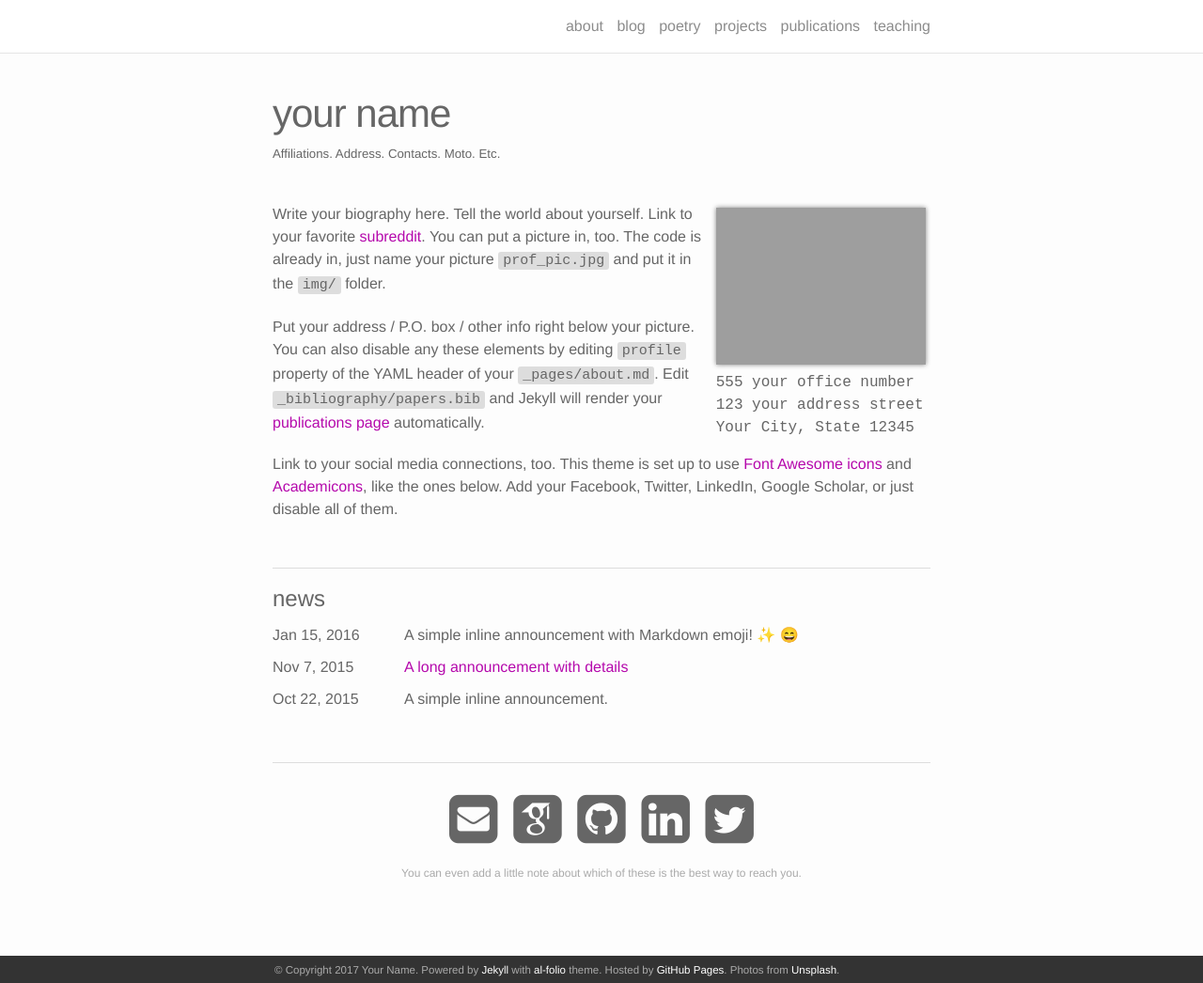
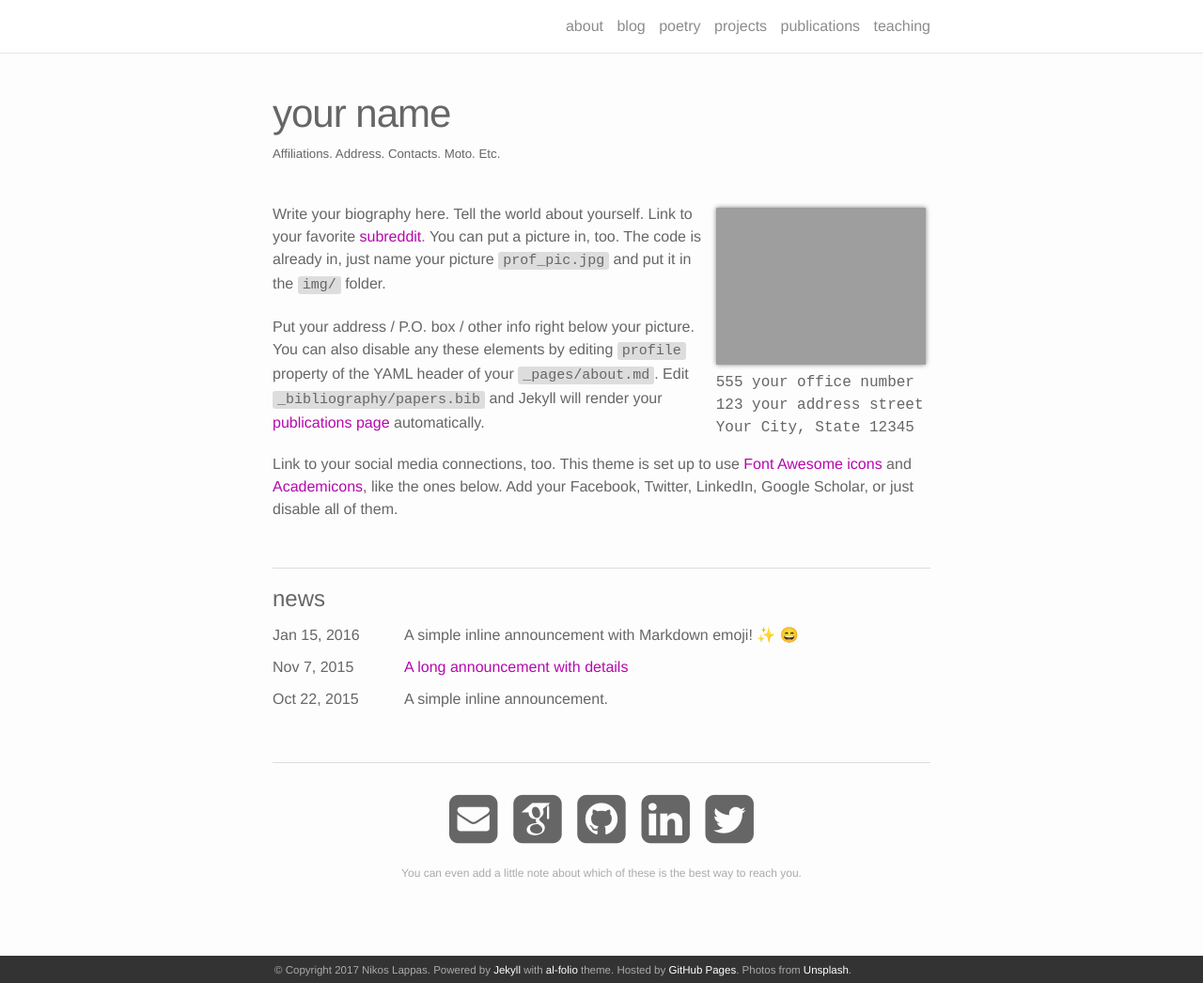
Before and after one commit to nlappas/nikoslappas.github.io, a Jekyll site: the page built from _pages/about.md, in a window 1280 px wide and 1046 px high. Shown: the whole window at 94% size. Built offline with Jekyll 4.4.1, drawn with Linux system fonts in a browser that asks for light colours; emoji names are drawn with the system emoji font; some web fonts are replaced; part of the change alters nothing that is shown.

Commit message:
Update _config.yml

```diff
--- a/_config.yml
+++ b/_config.yml
@@ -2,7 +2,7 @@
 # Site settings
 # -----------------------------------------------------------------------------
 
-name: Your Name
+name: Nikos Lappas
 email: you@example.com
 description: > # this means to ignore newlines until "url:"
   A simple, whitespace theme for academics. Based on [*folio](https://github.com/bogoli/-folio) design.
@@ -65,28 +65,28 @@ gems:
     - jemoji
 
 # Jekyll-Scholar
-scholar:
+#scholar:
 
-  last_name: Einstein
+#  last_name: Einstein
 
-  style: apa
-  locale: en
+#  style: apa
+#  locale: en
 
-  sort_by: year
-  order: descending
+#  sort_by: year
+#  order: descending
 
-  source: /_bibliography/
-  bibliography: papers.bib
-  bibliography_template: bib
+#  source: /_bibliography/
+#  bibliography: papers.bib
+#  bibliography_template: bib
 
-  replace_strings: true
-  join_strings: true
+#  replace_strings: true
+#  join_strings: true
 
-  details_dir: bibliography
-  details_layout: bibtex.html
-  details_link: Details
+#  details_dir: bibliography
+#  details_layout: bibtex.html
+#  details_link: Details
 
-  query: "@*"
+ # query: "@*"
 
 # -----------------------------------------------------------------------------
 # Other advanced settings (don't touch if you are not sure)
```
